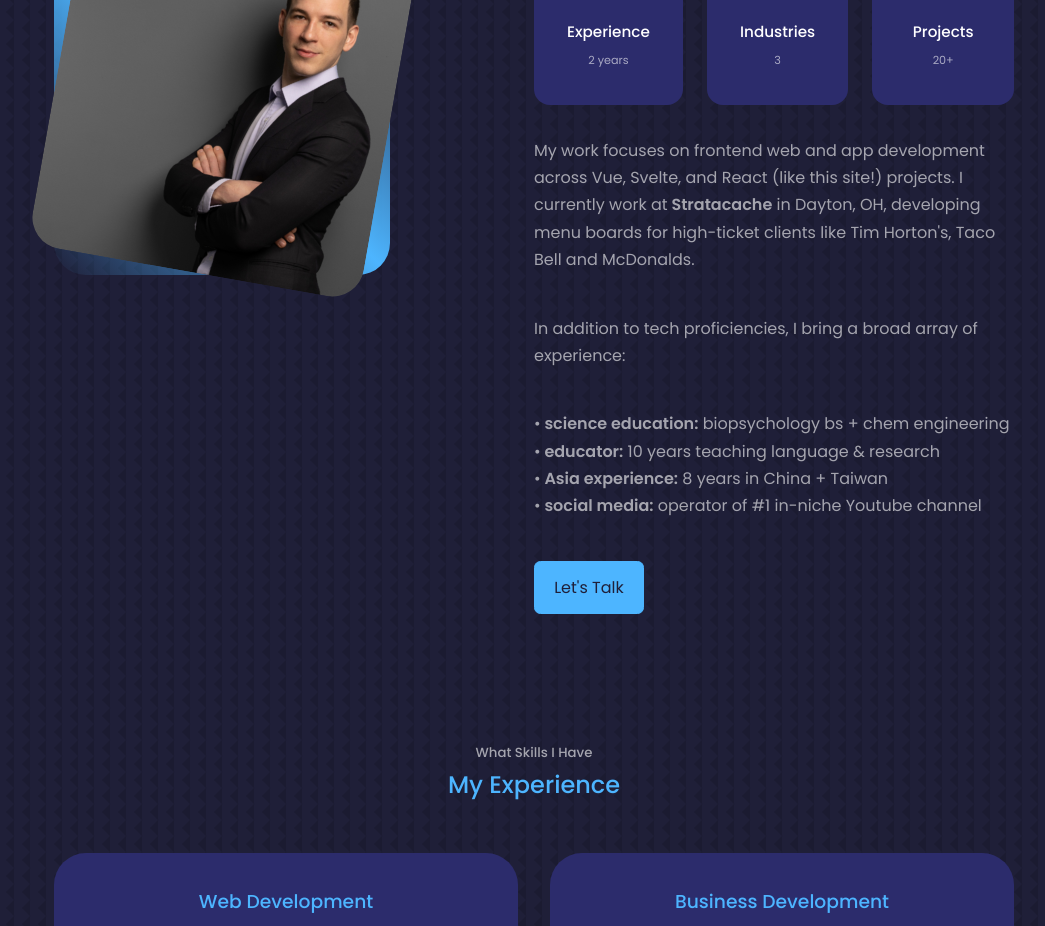
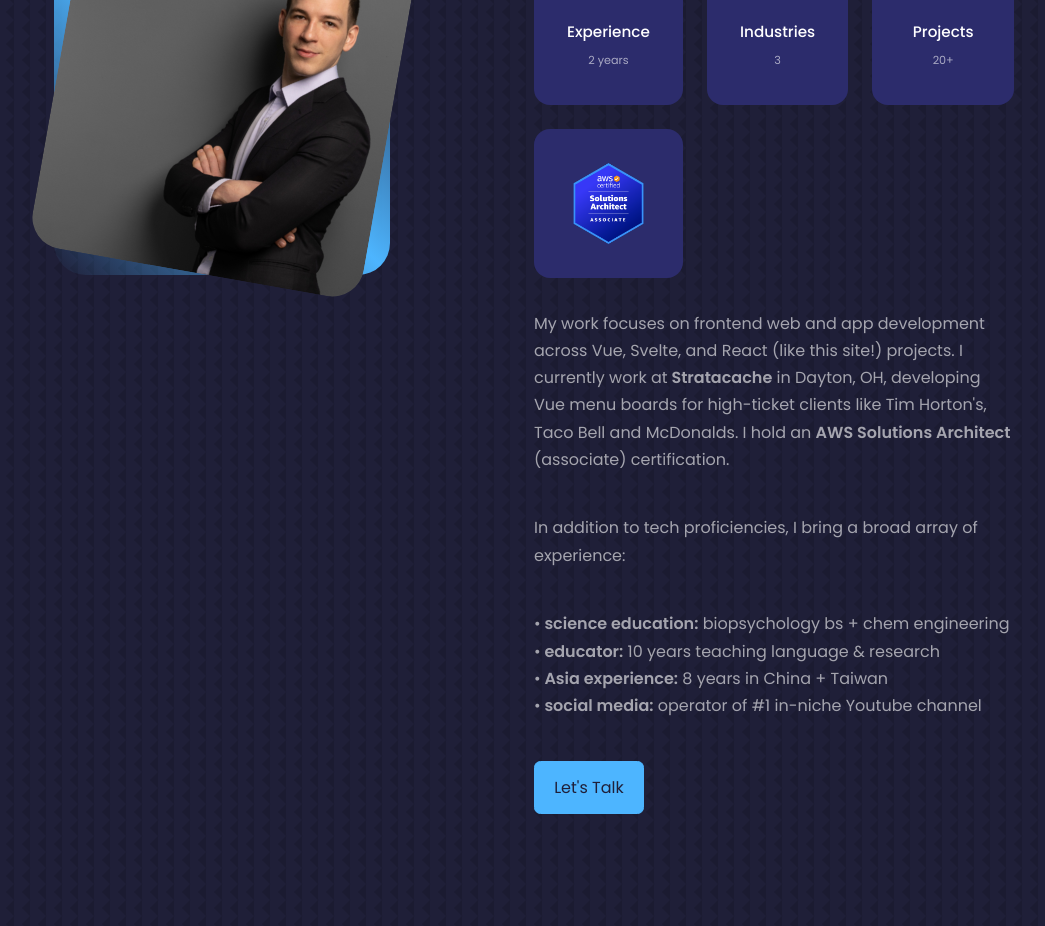
Before and after one commit to xeonstaff/joels-portfolio, a React (Create React App) app: page / in a window 1280 px wide. Shown: the part 1180-2106 px from the top of the page, without its empty margins (106-1151 px from the left). Built offline with nearby package versions, Linux system fonts and the light colour scheme.

Commit message:
aws cert updates

```diff
--- a/src/components/about/About.jsx
+++ b/src/components/about/About.jsx
@@ -1,6 +1,7 @@
 import React from 'react'
 import './about.css'
 import ME2 from '../../assets/standing_squaresm.jpg'
+import AWSCERT from '../../assets/awscert.png'
 import { SiPolywork } from 'react-icons/si'
 import { IoMdGitNetwork } from 'react-icons/io'
 import { BiFolderPlus } from 'react-icons/bi'
@@ -33,12 +34,15 @@ const About = () => {
               <h5>Projects</h5>
               <small>20+</small>
             </article>
+            <article className="about__card">
+              <img src={AWSCERT} />
+            </article>
           </div>
           <p>
             My work focuses on frontend web and app development across
             Vue, Svelte, and React (like this site!) projects. I currently work at
-             <b> Stratacache</b> in Dayton, OH, developing menu boards for high-ticket clients
-            like Tim Horton's, Taco Bell and McDonalds.
+             <b> Stratacache</b> in Dayton, OH, developing Vue menu boards for high-ticket clients
+            like Tim Horton's, Taco Bell and McDonalds. I hold an <b>AWS Solutions Architect</b> (associate) certification.
           </p>
           <p>
           In addition to tech proficiencies, I bring a broad array of experience:
```
Also changed, not shown: src/assets/awscert.png (added), 1 other file (tests, documents, lock files or other folders).
